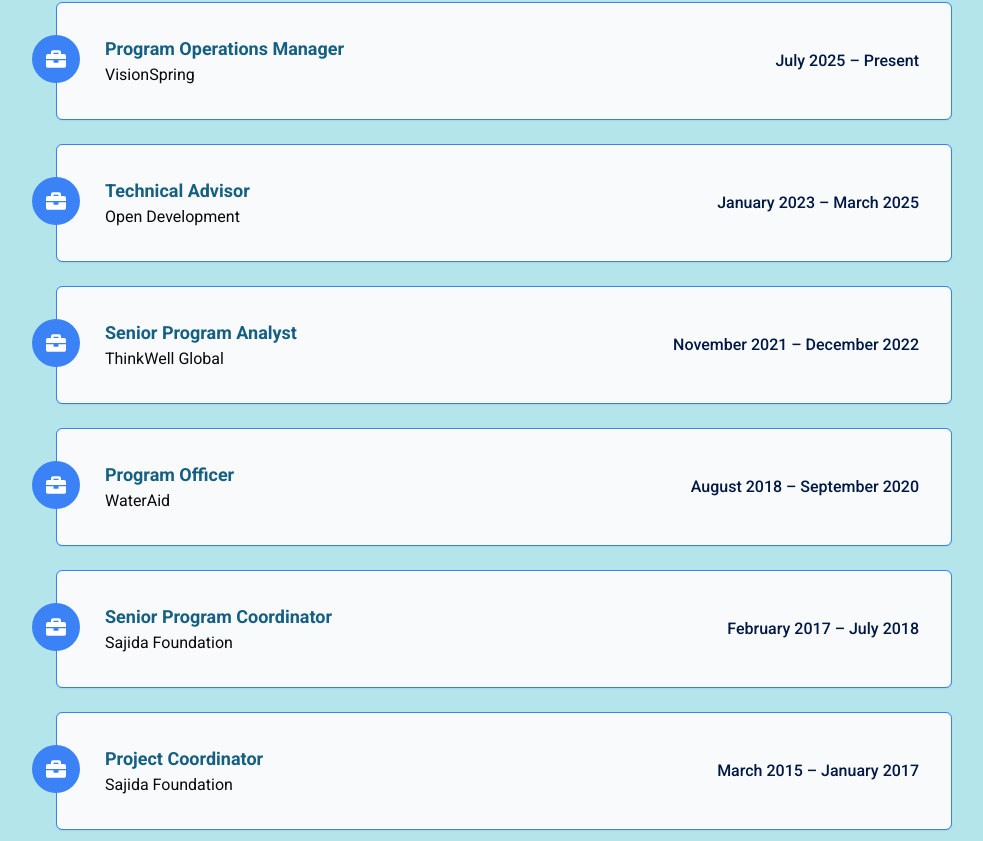
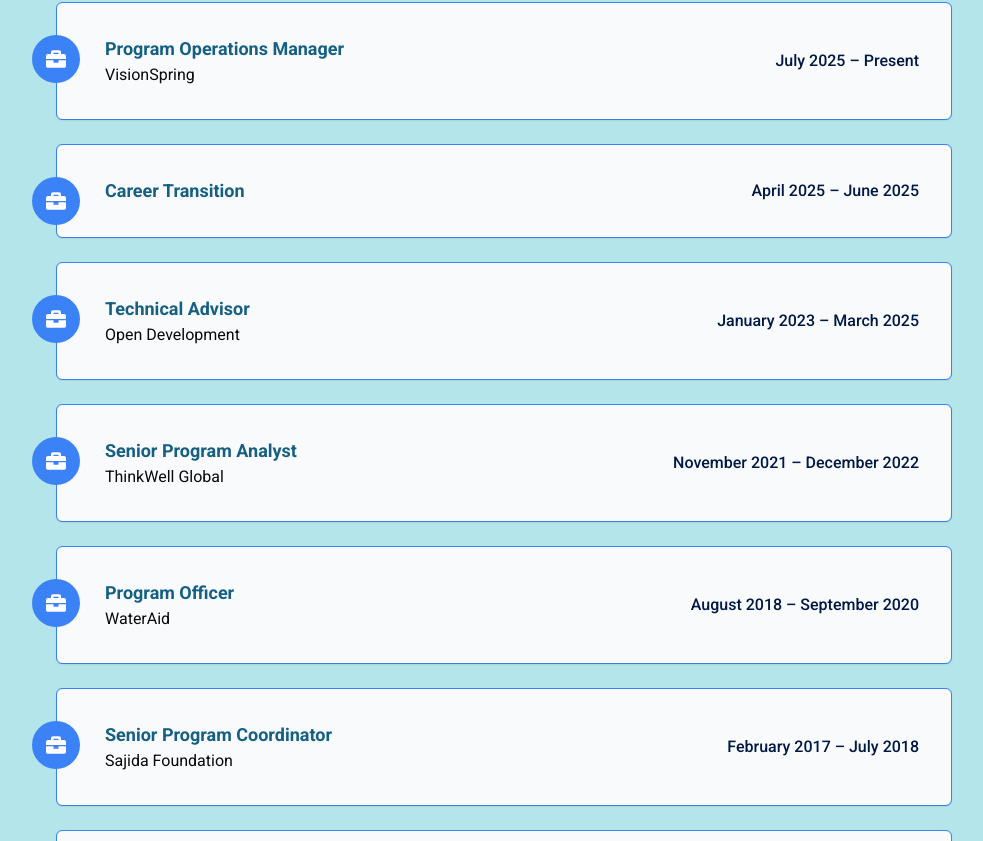
Before and after one commit to Muhammad-AIUB/HSM, a Next.js app: page /sizear in a window 1280 px wide. Shown: the part 2019-2860 px from the top of the page, without its empty margins (136-1119 px from the left). Built offline with nearby package versions, Linux system fonts and the light colour scheme.

Commit message:
update sizer page

```diff
--- a/components/Sizear/CareerTrajectory.tsx
+++ b/components/Sizear/CareerTrajectory.tsx
@@ -9,6 +9,11 @@
       title: "Program Operations Manager",
       company: "VisionSpring",
       date: "July 2025 – Present",
+    },
+    {
+      title: "Career Transition",
+      company: "",
+      date: "April 2025 – June 2025",
     },
     {
       title: "Technical Advisor",
--- a/components/Sizear/ProfessionalMembership.tsx
+++ b/components/Sizear/ProfessionalMembership.tsx
@@ -11,11 +11,14 @@
 const memberships = [
   {
     id: "PHFBD-GM-044",
-    title: "Organizing Secretary",
+    title: "Executive Director",
     organization: "Public Health Foundation Bangladesh",
     description:
       "A key volunteer entity in Bangladesh connecting public health professionals to promote public health issues.",
     icon: <FaUsers className="text-blue-500 text-4xl" />,
+    date: "June 2025 – Present",
+    previousTitle: "Organizing Secretary",
+    previousDate: "January 2021 – May 2025",
   },
   {
     id: "70096085",
@@ -83,6 +86,23 @@
                   <h3 className="text-lg font-semibold text-gray-900 group-hover:text-black">
                     {item.title}
                   </h3>
+                  {item.date && (
+                    <p className="text-sm text-gray-500 group-hover:text-black">
+                      {item.date}
+                    </p>
+                  )}
+                  {item.previousTitle && (
+                    <div className="mt-2">
+                      <h4 className="text-md font-semibold text-gray-900 group-hover:text-black">
+                        {item.previousTitle}
+                      </h4>
+                      {item.previousDate && (
+                        <p className="text-sm text-gray-500 group-hover:text-black">
+                          {item.previousDate}
+                        </p>
+                      )}
+                    </div>
+                  )}
                   {item.id !== "N/A" && (
                     <p className="text-sm text-gray-500 group-hover:text-black">
                       <strong>ID:</strong> {item.id}
```
